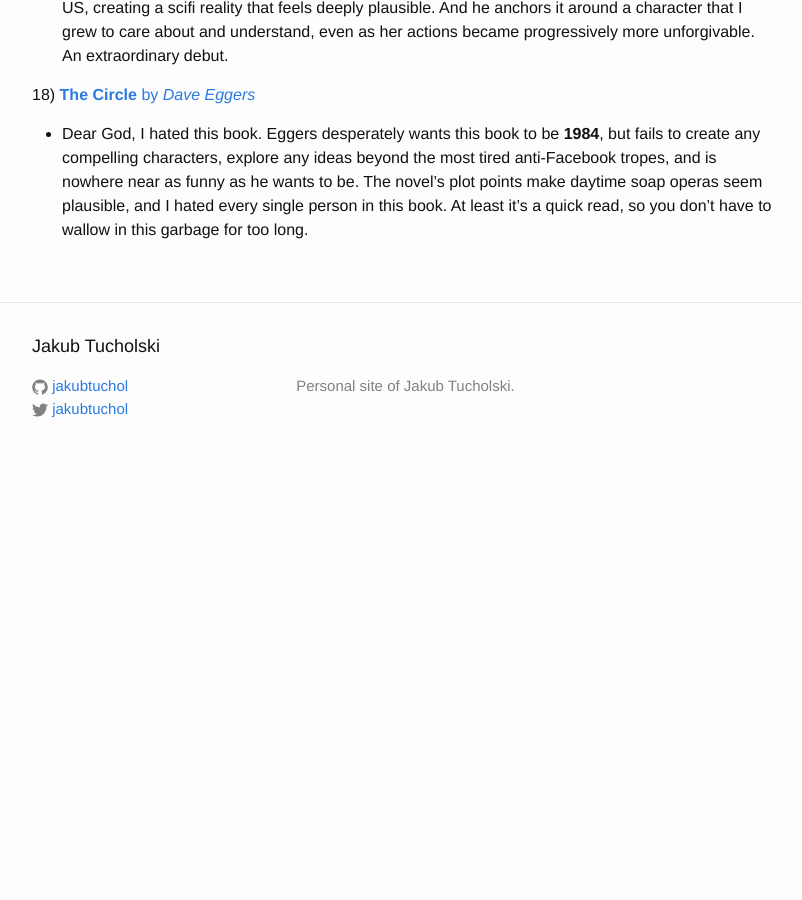
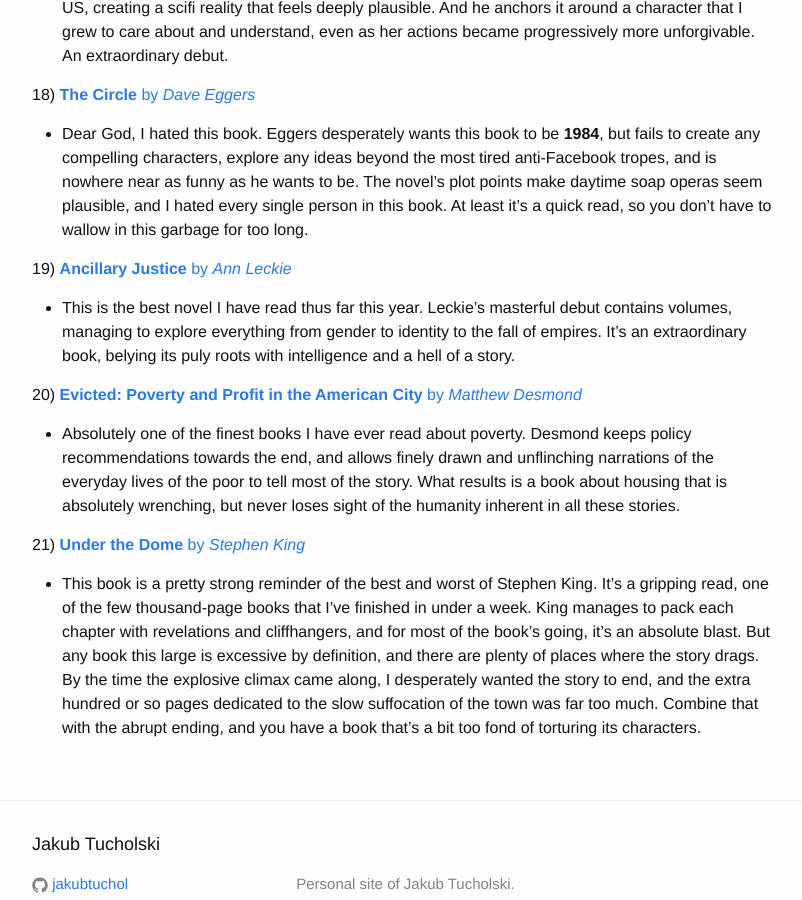
Before and after one commit to jakubtuchol/jakubtuchol.github.io, a Jekyll site: the page built from _posts/2017-01-02-yearly-reading-list.markdown, in a window 1280 px wide and 900 px high, scrolled down 3201 px. Shown: the whole window, without its empty margins (238-1040 px from the left). Built offline with Jekyll 4.4.1, drawn with Linux system fonts in a browser that asks for light colours; before the commit the page ends 3681 px from its top, so only the background shows below that.

Commit message:
three novels

```diff
--- a/_posts/2017-01-02-yearly-reading-list.markdown
+++ b/_posts/2017-01-02-yearly-reading-list.markdown
@@ -82,6 +82,17 @@ This year, I'm aiming to read 52 books (one per week for a year). I'll be keepin
 
 * Dear God, I hated this book. Eggers desperately wants this book to be **1984**, but fails to create any compelling characters, explore any ideas beyond the most tired anti-Facebook tropes, and is nowhere near as funny as he wants to be. The novel's plot points make daytime soap operas seem plausible, and I hated every single person in this book. At least it's a quick read, so you don't have to wallow in this garbage for too long.
 
+19) [**Ancillary Justice** by *Ann Leckie*][ancillary_justice]
+
+* This is the best novel I have read thus far this year. Leckie's masterful debut contains volumes, managing to explore everything from gender to identity to the fall of empires. It's an extraordinary book, belying its puly roots with intelligence and a hell of a story.
+
+20) [**Evicted: Poverty and Profit in the American City** by *Matthew Desmond*][evicted]
+
+* Absolutely one of the finest books I have ever read about poverty. Desmond keeps policy recommendations towards the end, and allows finely drawn and unflinching narrations of the everyday lives of the poor to tell most of the story. What results is a book about housing that is absolutely wrenching, but never loses sight of the humanity inherent in all these stories.
+
+21) [**Under the Dome** by *Stephen King*][under_dome]
+
+* This book is a pretty strong reminder of the best and worst of Stephen King. It's a gripping read, one of the few thousand-page books that I've finished in under a week. King manages to pack each chapter with revelations and cliffhangers, and for most of the book's going, it's an absolute blast. But any book this large is excessive by definition, and there are plenty of places where the story drags. By the time the explosive climax came along, I desperately wanted the story to end, and the extra hundred or so pages dedicated to the slow suffocation of the town was far too much. Combine that with the abrupt ending, and you have a book that's a bit too fond of torturing its characters.
 
 [black_flags]:         https://www.amazon.com/Black-Flags-Rise-Joby-Warrick/dp/0804168938
 [shock_doctrine]:      https://www.amazon.com/Shock-Doctrine-Rise-Disaster-Capitalism/dp/0312427999
@@ -102,3 +113,6 @@ This year, I'm aiming to read 52 books (one per week for a year). I'll be keepin
 [neuromancer]:         https://www.amazon.com/Neuromancer-William-Gibson/dp/0441569595
 [american_war]:        https://www.amazon.com/American-War-Omar-El-Akkad/dp/0451493583
 [the_circle]:          https://www.amazon.com/Circle-Dave-Eggers/dp/0345807294
+[ancillary_justice]:   https://www.amazon.com/Ancillary-Justice-Imperial-Radch-Leckie/dp/031624662X
+[evicted]:             https://www.amazon.com/Evicted-Poverty-Profit-American-City/dp/0553447432
+[under_dome]:          https://www.amazon.com/Under-Dome-Novel-Stephen-King/dp/1476735476
```
